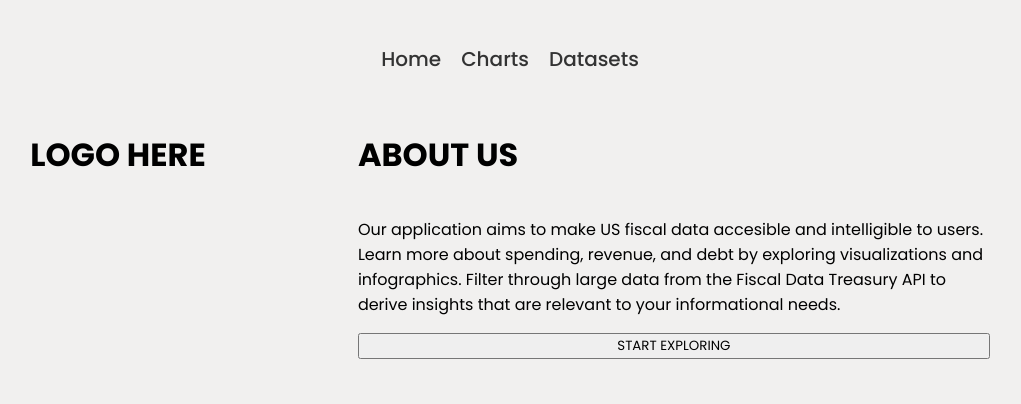
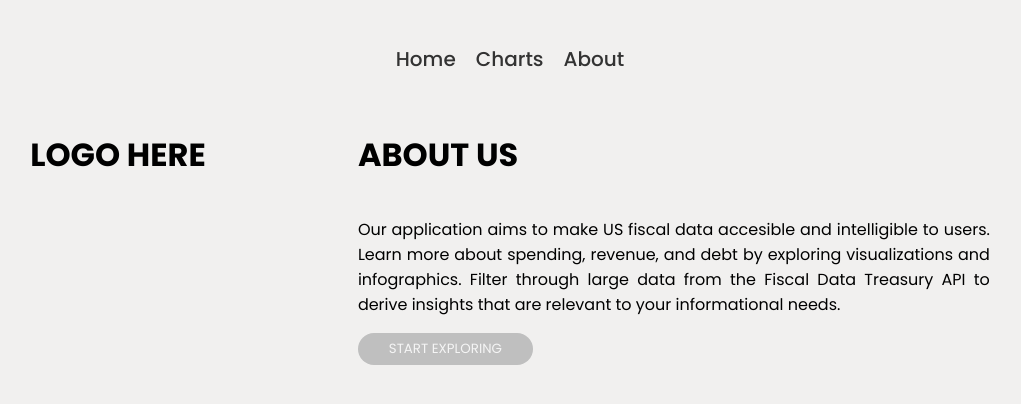
Before and after one commit to jdinh11/inst377-finalproject, a plain HTML site: page index.html in a window 1280 px wide. Shown: the whole page, without its empty margins (130-1151 px from the left). Drawn offline with Linux system fonts and the light colour scheme.

Commit message:
Updated files

```diff
--- a/index.html
+++ b/index.html
@@ -12,7 +12,7 @@
             <ul class="nav-bar">
                 <li><a href="index.html">Home</a></li>
                 <li><a href="charts.html">Charts</a></li>
-                <li><a href="datasets.html">Datasets</a></li>
+                <li><a href="about.html">About</a></li>
             </ul>
         </div>
 
--- a/styles.css
+++ b/styles.css
@@ -42,7 +42,7 @@ body {
     left: 0;
     height: 3px;
     width: 0%;
-    background: orange;
+    background: rgb(191, 191, 191);
     transition: all .4s ease;
     left: 50%;
     transform: translateX(-50%);
@@ -64,4 +64,21 @@ body {
     align-items: left;
     justify-content: flex-end;
     flex-basis: 50%;
+    text-align: justify;
 }
+
+.about-us button {
+    width: 175px;
+    border: none;
+    border-radius: 20px;
+    transition-duration: 0.4s;
+    background-color: rgb(191, 191, 191);
+    color: whitesmoke;
+    padding: 6px 10px;
+}
+
+.about-us button:hover {
+    background-color: transparent   ;
+    color: black;
+    border: 2px solid black;
+}
```
Also changed, not shown: about.html (added), datasets.html (deleted).
